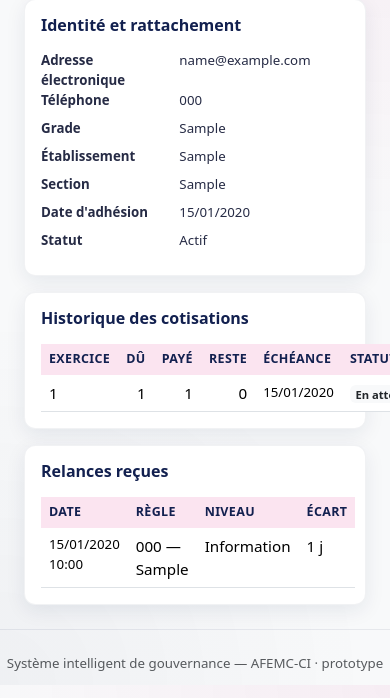
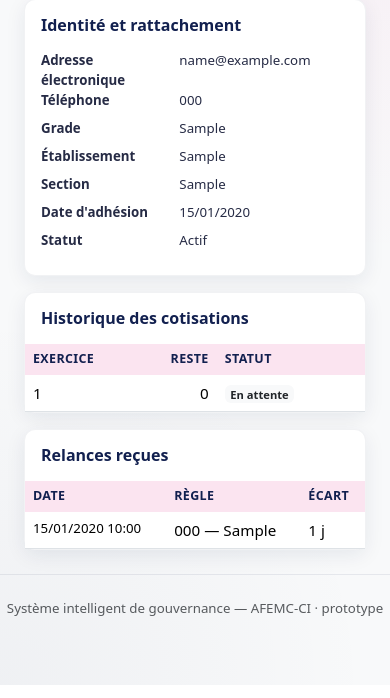
Before and after one commit to AlphaBeta-01/afemc-ci-prototype, a Django app: page /membres/1/ in a window 390 px wide; the page is wider, and only the part inside the window is pictured. Shown: the part 159-857 px from the top of that part. Run offline with Django 5.2, Linux system fonts and the light colour scheme; a user stored in the database is signed in; tables that the repository leaves empty hold one stand-in row (values such as "Sample post"); some libraries are stand-ins or nearby versions.

Commit message:
Corrige le débordement sur la fiche membre et les tableaux de bord (mobile)
Vérifié en conditions réelles (Playwright, 375x812), connecté avec un
compte MEMBRE : la fiche membre (page d'accueil pour ce rôle) contenait
deux tableaux (historique des cotisations, relances reçues) sans AUCUN
wrapper .table-responsive — contrairement aux listes déjà corrigées,
celles-ci pouvaient casser la mise en page plutôt que simplement déborder
proprement. Même bug trouvé et corrigé sur le tableau de bord décisionnel
(« Situations appelant une attention ») et celui du responsable de
section (« Membres récemment inscrits »).

Même traitement que les listes précédentes : wrapper .table-responsive,
colonnes secondaires masquées sous 768px. Ajout de text-break sur
l'adresse électronique de la fiche membre (le bloc identité/rattachement),
qui pouvait aussi déborder sur une adresse longue.

213 tests, tous au vert.

```diff
--- a/afemc_ci/templates/membres/detail.html
+++ b/afemc_ci/templates/membres/detail.html
@@ -17,7 +17,7 @@
     <div class="card"><div class="card-body">
       <h2 class="h6 mb-3">Identité et rattachement</h2>
       <dl class="row small mb-0">
-        <dt class="col-5">Adresse électronique</dt><dd class="col-7">{{ membre.email }}</dd>
+        <dt class="col-5">Adresse électronique</dt><dd class="col-7 text-break">{{ membre.email }}</dd>
         <dt class="col-5">Téléphone</dt><dd class="col-7">{{ membre.telephone|default:'—' }}</dd>
         <dt class="col-5">Grade</dt><dd class="col-7">{{ membre.grade|default:'—' }}</dd>
         <dt class="col-5">Établissement</dt><dd class="col-7">{{ membre.etablissement|default:'—' }}</dd>
@@ -30,21 +30,25 @@
 
   {% if user.role != 'RESP_SECTION' %}
   <div class="col-lg-8">
-    <div class="card mb-3"><div class="card-body">
-      <h2 class="h6 mb-3">Historique des cotisations</h2>
+    <div class="card mb-3">
+      <div class="card-body pb-0"><h2 class="h6 mb-3">Historique des cotisations</h2></div>
+      <div class="table-responsive">
       <table class="table table-sm align-middle mb-0">
         <thead class="table-light">
-          <tr><th>Exercice</th><th class="text-end">Dû</th><th class="text-end">Payé</th>
-              <th class="text-end">Reste</th><th>Échéance</th><th>Statut</th><th></th></tr>
+          <tr><th>Exercice</th>
+              <th class="text-end d-none d-md-table-cell">Dû</th>
+              <th class="text-end d-none d-md-table-cell">Payé</th>
+              <th class="text-end">Reste</th>
+              <th class="d-none d-md-table-cell">Échéance</th><th>Statut</th><th></th></tr>
         </thead>
         <tbody>
         {% for cotisation in cotisations %}
           <tr>
             <td>{{ cotisation.exercice }}</td>
-            <td class="text-end">{{ cotisation.montant_du|floatformat:0 }}</td>
-            <td class="text-end">{{ cotisation.montant_paye|floatformat:0 }}</td>
+            <td class="text-end d-none d-md-table-cell">{{ cotisation.montant_du|floatformat:0 }}</td>
+            <td class="text-end d-none d-md-table-cell">{{ cotisation.montant_paye|floatformat:0 }}</td>
             <td class="text-end">{{ cotisation.reste_a_payer|floatformat:0 }}</td>
-            <td class="small">{{ cotisation.date_echeance|date:'d/m/Y' }}</td>
+            <td class="small d-none d-md-table-cell">{{ cotisation.date_echeance|date:'d/m/Y' }}</td>
             <td>
               {% if cotisation.statut == 'PAYEE' %}<span class="badge text-bg-success">Payée</span>
               {% elif cotisation.statut == 'EN_RETARD' %}<span class="badge text-bg-danger">En retard</span>
@@ -66,18 +70,21 @@
         {% endfor %}
         </tbody>
       </table>
-    </div></div>
+      </div>
+    </div>
 
-    <div class="card"><div class="card-body">
-      <h2 class="h6 mb-3">Relances reçues</h2>
+    <div class="card">
+      <div class="card-body pb-0"><h2 class="h6 mb-3">Relances reçues</h2></div>
+      <div class="table-responsive">
       <table class="table table-sm mb-0">
-        <thead class="table-light"><tr><th>Date</th><th>Règle</th><th>Niveau</th><th>Écart</th></tr></thead>
+        <thead class="table-light"><tr><th>Date</th><th>Règle</th>
+            <th class="d-none d-md-table-cell">Niveau</th><th>Écart</th></tr></thead>
         <tbody>
         {% for relance in relances %}
           <tr>
             <td class="small">{{ relance.date_emission|date:'d/m/Y H:i' }}</td>
             <td>{{ relance.regle.code }} — {{ relance.regle.libelle }}</td>
-            <td>{{ relance.regle.get_niveau_display }}</td>
+            <td class="d-none d-md-table-cell">{{ relance.regle.get_niveau_display }}</td>
             <td>{{ relance.jours_ecart }} j</td>
           </tr>
         {% empty %}
@@ -85,7 +92,8 @@
         {% endfor %}
         </tbody>
       </table>
-    </div></div>
+      </div>
+    </div>
   </div>
   {% endif %}
 </div>
```
Also changed, not shown: afemc_ci/templates/dashboard/accueil.html (+6 -3 lines), afemc_ci/templates/dashboard/section.html (+6 -3 lines), afemc_ci/templates/sections/detail.html (+4 -3 lines).
